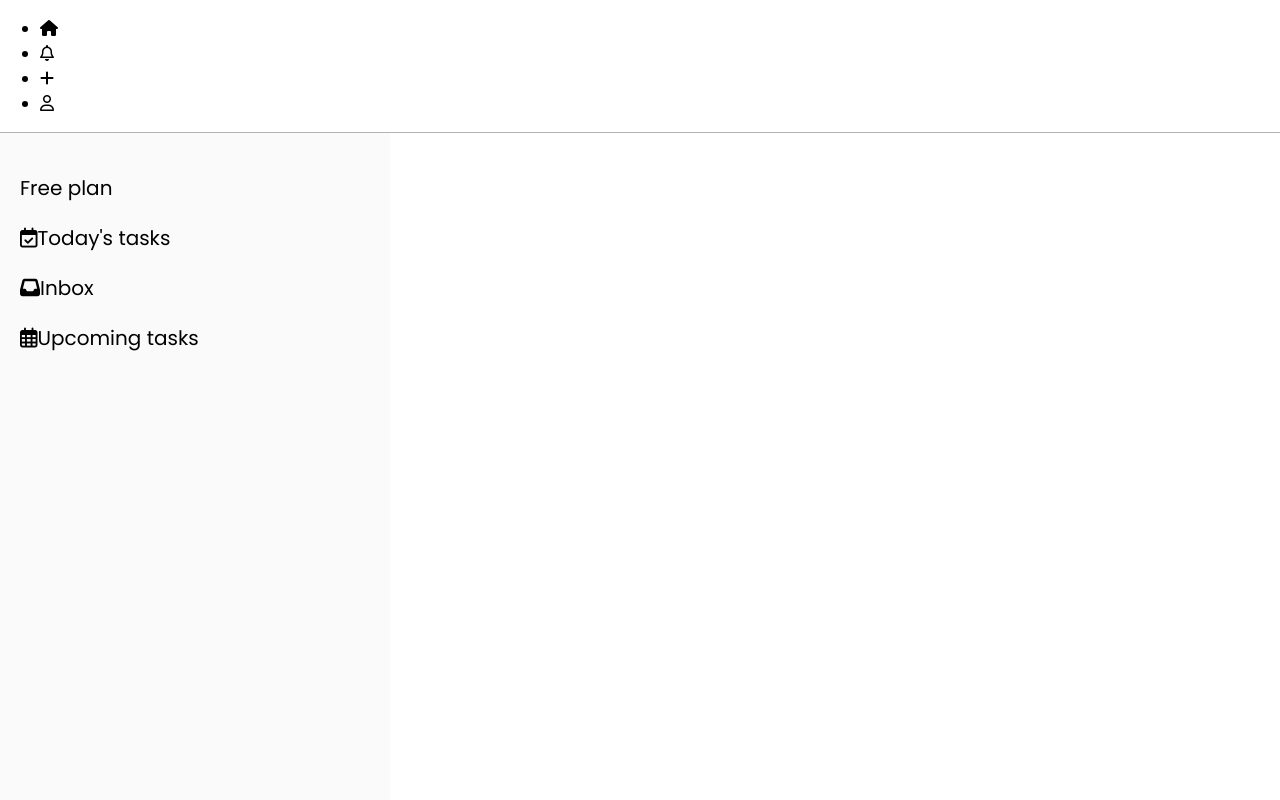
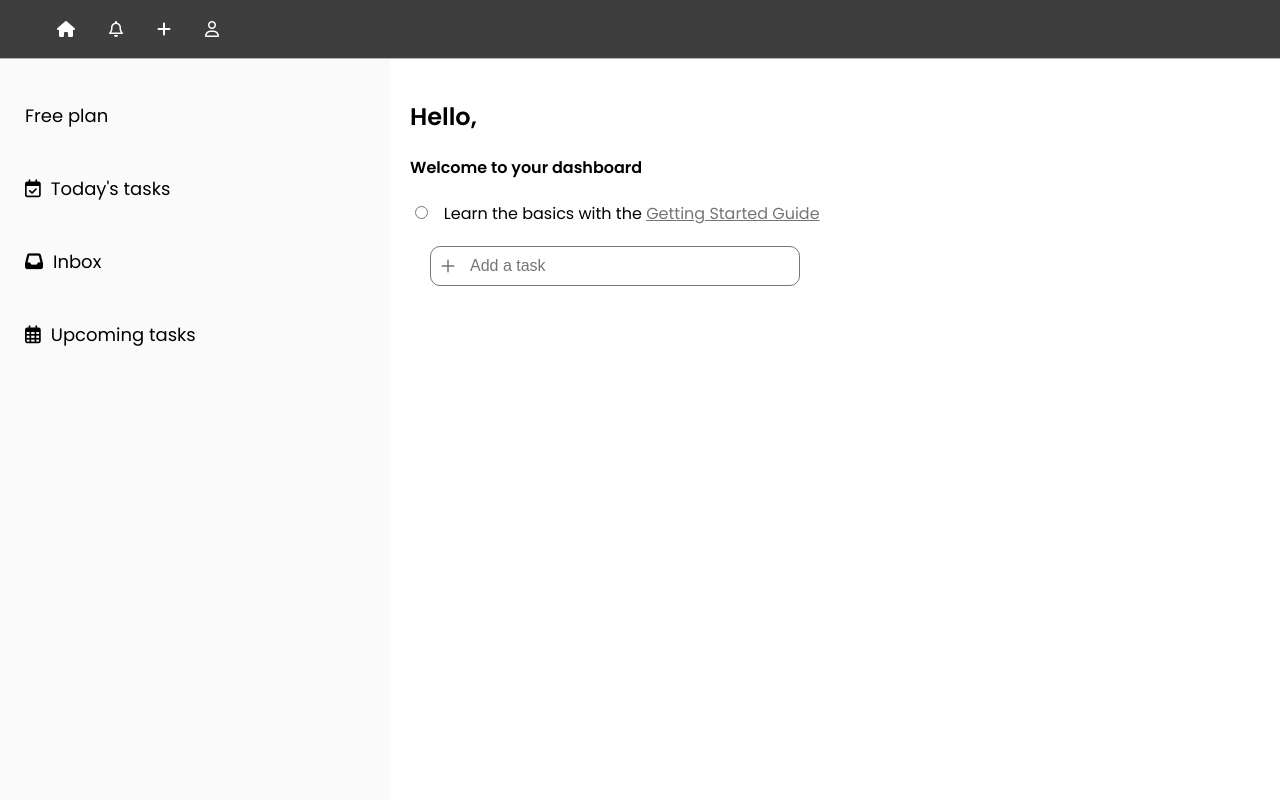
Before and after one commit to TakundaMuzunze/Taskflow, a plain HTML site: page taskflow.html in a window 1280 px wide. Shown: the top 800 px of the page. Drawn offline with Linux system fonts and the light colour scheme.

Commit message:
update styles.css - styled navbar, sidebar tab, and tasks section on dashboard page

```diff
--- a/styles.css
+++ b/styles.css
@@ -55,6 +55,26 @@ a{
     text-decoration: none;
 }
 
+.main-nav{
+    display: flex;
+    justify-content: center;
+    align-items: center;
+}
+
+.nav-links{
+    list-style-type: none;
+    margin: 0 12px;
+}
+
+.nav-links i:hover{
+    background-color: #5e5e5e;
+}
+
+.nav-links i{
+    padding: 5px;
+    color: #ffffff;
+}
+
 .logo{
     justify-content: flex-start;
     margin-left: 20px;
@@ -64,6 +84,7 @@ a{
     padding: 16px 32px;
     margin-right: 20px;
 }
+
 
 .hero{
     display: flex;
@@ -118,7 +139,12 @@ label{
     border-radius: 5px;
     width: 100%;
     padding: 20px;
-    margin-bottom: 15px;
+    margin-bottom: 10px;
+}
+
+.error-message{
+    color: #ff0000;
+    display: none;
 }
 
 .hyperlink{
@@ -134,9 +160,69 @@ label{
     margin: 0 auto;
 }
 
+.account-page-bar{
+    background-color: #3d3e3d;
+}
+
+#dashboard{
+    display: flex;
+    flex-direction: row;
+}
+
 .sidebar{
     height: 100vh;
     width: 350px;
     padding: 20px;
     background-color: #fafafa;
 }
+
+.sidebar-tab{
+    width: 100%;
+    padding: 5px;
+    cursor: pointer;
+}
+
+.sidebar-tab p{
+    font-size: 18px;
+}
+
+.sidebar-tab i {
+    margin-right: 10px;
+}
+
+.sidebar-tab:hover{
+    background-color: #eaeaea;
+}
+
+.task-actions{
+    display: flex;
+    justify-content: center;
+    gap: 5px;
+    padding: 0 10px;
+    border: 1px solid #747676;
+    border-radius: 10px;
+}
+
+.task-actions:hover{
+    border: 1px solid #3d3e3d;
+}
+
+.task-actions i{
+    color: #747676;
+    font-size: 16px;
+    font-weight: lighter;
+    align-self: center;
+}
+
+.add-task{
+    font-size: 16px;
+    border: 0;
+    outline: 0;
+    border-radius: 5px;
+    width: 100%;
+    padding: 10px;
+}
+
+::placeholder{
+    color: #747676;
+}
```
Also changed, not shown: signup.html (+4 -2 lines).
